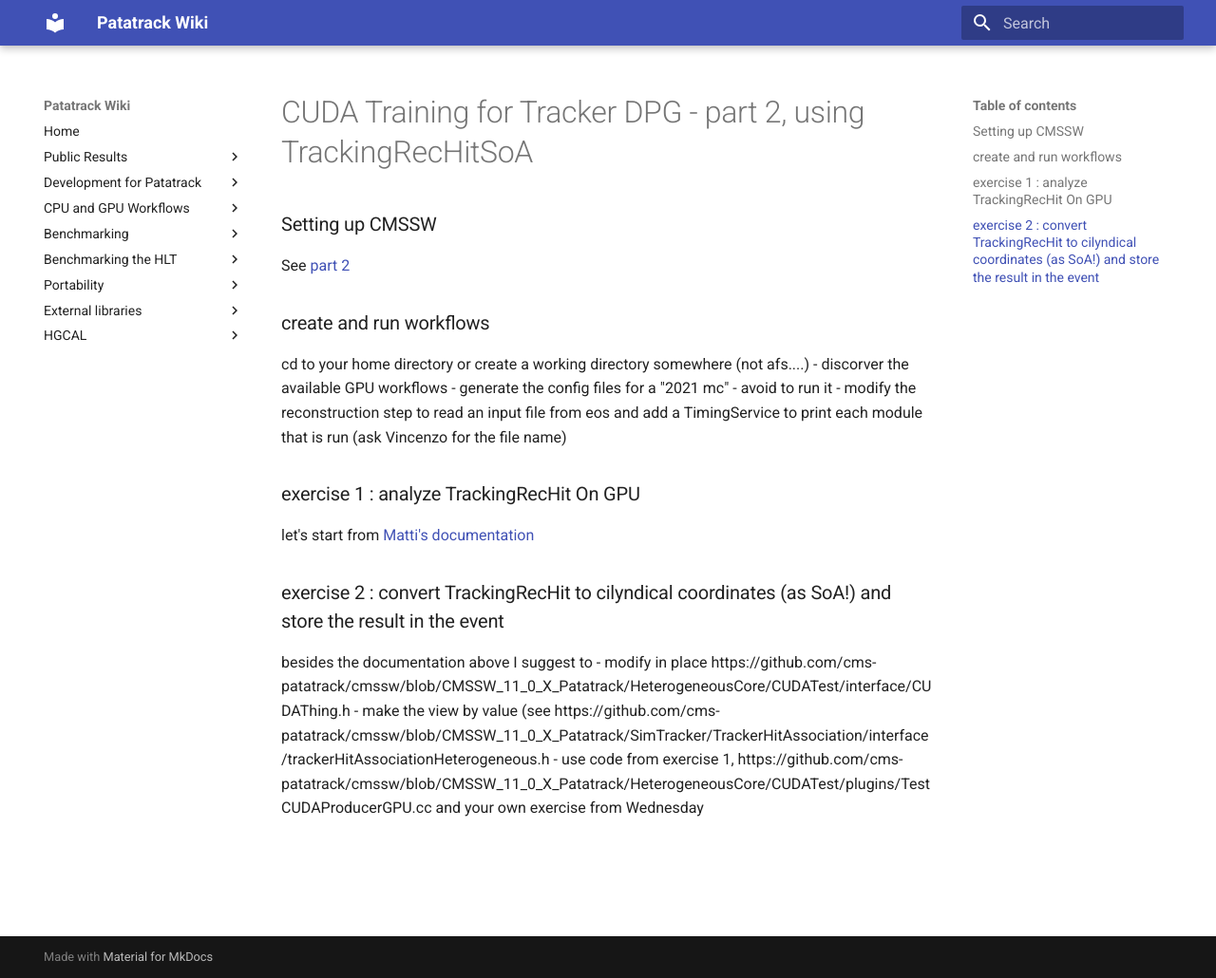
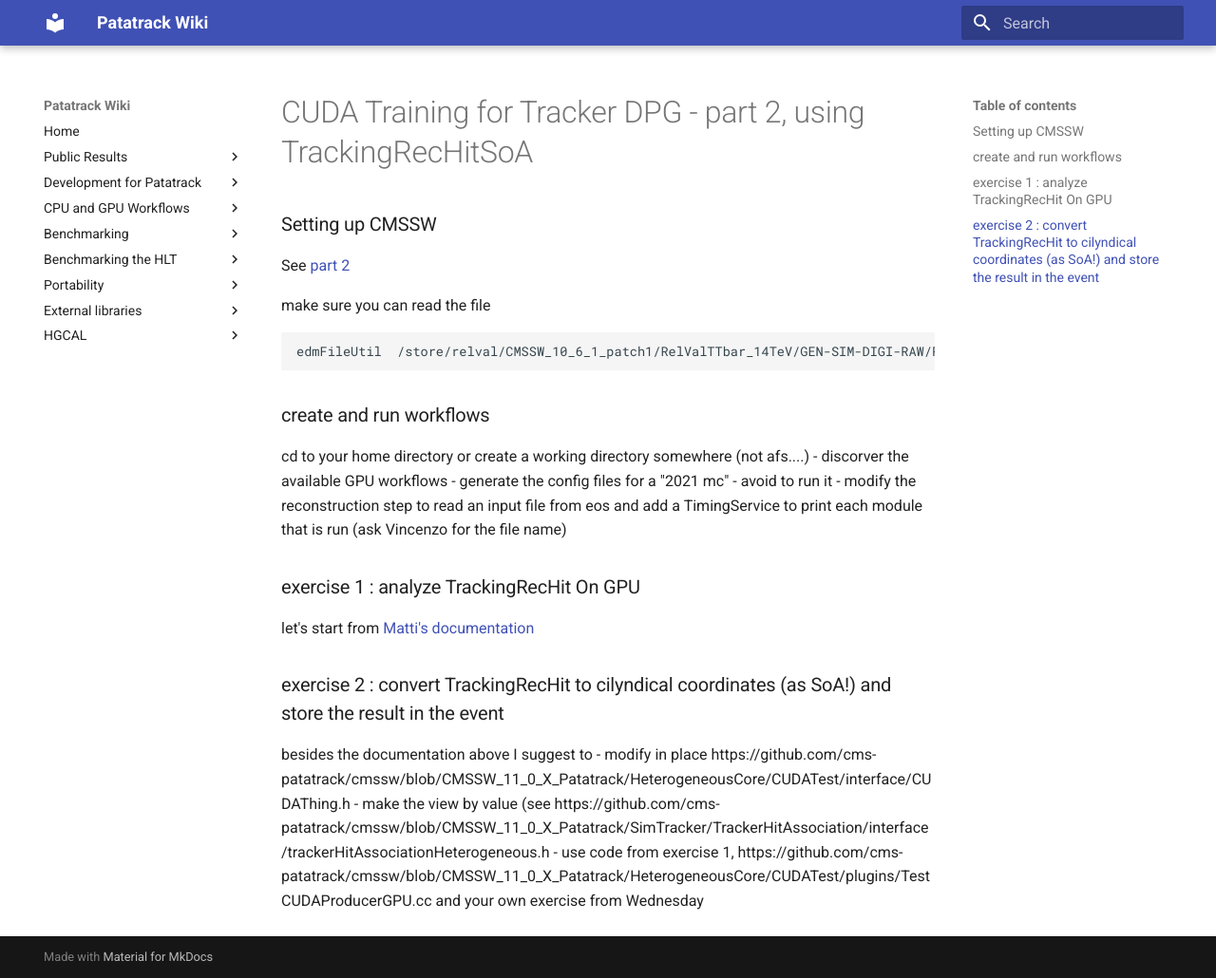
Before and after one commit to cms-patatrack/patatrack-website, an MkDocs documentation site: the page built from wiki/cuda_training_dpg_12_2019_part3.md, in a window 1280 px wide and 1030 px high. Shown: the whole window at 95% size. Built offline with MkDocs 1.6.1 and Material for MkDocs 9.7.7, drawn with Linux system fonts in a browser that asks for light colours.

Commit message:
Update cuda_training_dpg_12_2019_part3.md

````diff
--- a/wiki/cuda_training_dpg_12_2019_part3.md
+++ b/wiki/cuda_training_dpg_12_2019_part3.md
@@ -8,6 +8,11 @@ categories: wiki
 
 ### Setting up CMSSW
 See [part 2](cuda_training_dpg_12_2019_part2.md)
+
+make sure you can read the file
+```bash
+edmFileUtil  /store/relval/CMSSW_10_6_1_patch1/RelValTTbar_14TeV/GEN-SIM-DIGI-RAW/PU_106X_mcRun3_2021_realistic_v3-v1/10000/F43C676F-C0C5-D04B-802E-F5C265084C20.root
+```
 
 ### create and run workflows
 cd to your home directory or create a working directory somewhere (not afs....)
````
